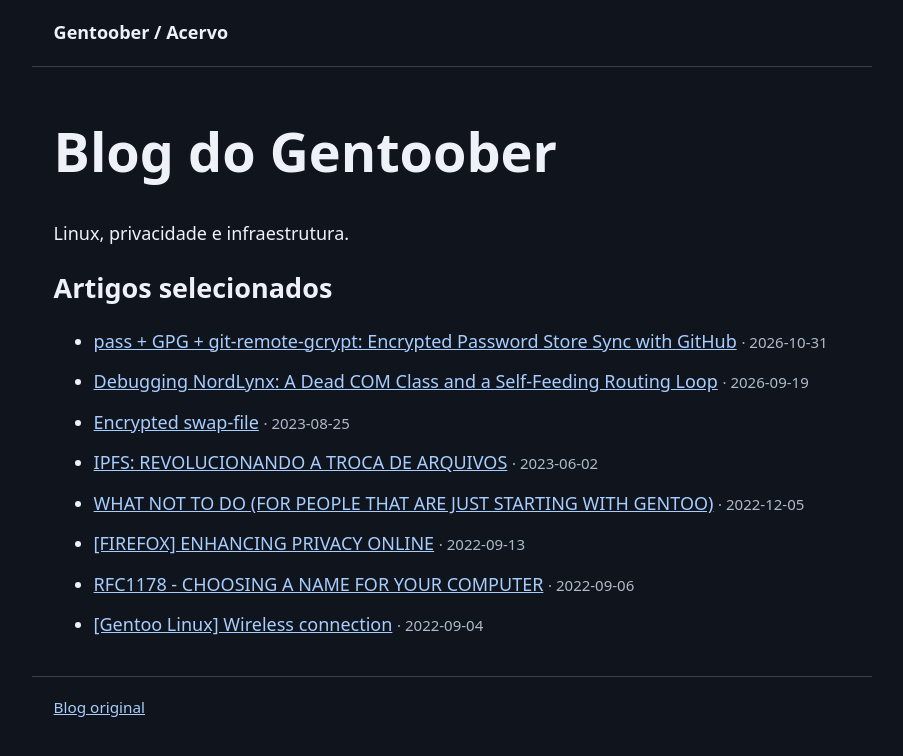
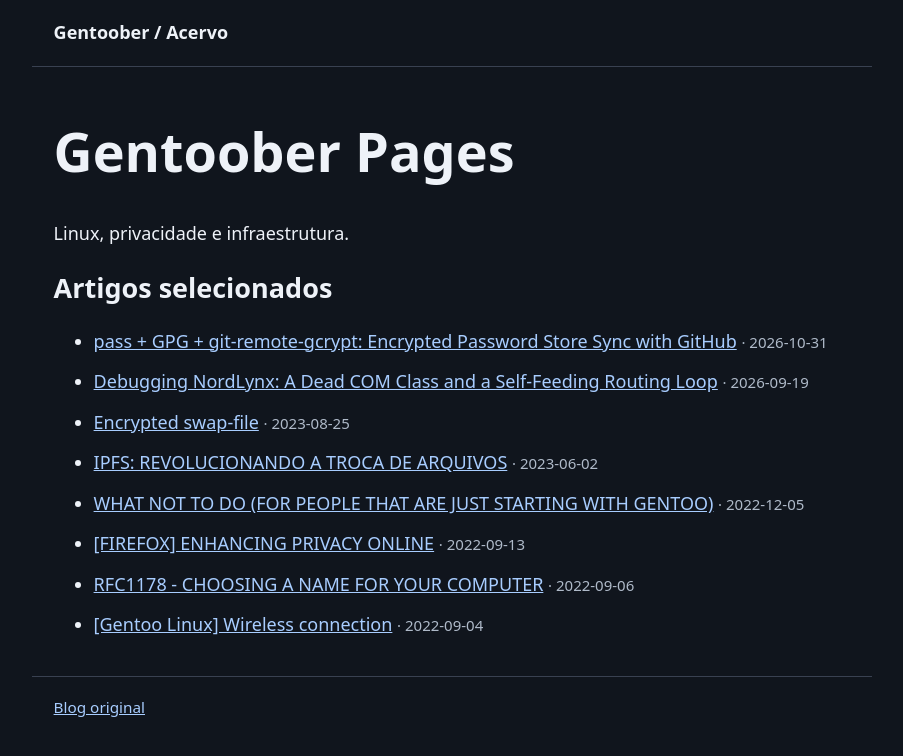
Before and after one commit to gentoober-one/blog, a plain HTML site: page docs/index.html in a window 1280 px wide. Shown: the whole page, without its empty margins (188-1091 px from the left). Drawn offline with Linux system fonts and the light colour scheme.

Commit message:
Update blog homepage title

```diff
--- a/docs/index.html
+++ b/docs/index.html
@@ -1,2 +1,2 @@
-<!DOCTYPE html><html lang="pt-BR"><head><meta charset="utf-8"><meta name="viewport" content="width=device-width"><meta name="robots" content="noindex,nofollow"><title>Blog do Gentoober</title><style>*{box-sizing:border-box}html{color-scheme:light dark;color:#eef2f8;background:#10151d;font:18px/1.65 system-ui,sans-serif}body{margin:0}header,main,footer{max-width:840px;margin:auto;padding:1rem 1.2rem}header{border-bottom:1px solid #394151;font-weight:700}a{color:#a8cdff;overflow-wrap:anywhere}h1{overflow-wrap:anywhere;font-size:clamp(1.75rem,5vw,3rem);line-height:1.14}h2,h3{line-height:1.25}.date,footer,small{color:#afbac9}li{margin:.6rem 0}pre{background:#1b2534;border:1px solid #394151;border-radius:.5rem;padding:.8rem;font-size:.85rem;overflow:auto}code{font-family:ui-monospace,monospace}img{max-width:100%;height:auto}footer{border-top:1px solid #394151;font-size:.85rem}blockquote{border-left:3px solid #a8cdff;margin-left:0;padding-left:1rem}
-</style></head><body><header>Gentoober / Acervo</header><main><h1>Blog do Gentoober</h1><p>Linux, privacidade e infraestrutura.</p><h2>Artigos selecionados</h2><ul><li><a href="/blog/2026/10/pass-gpg-git-remote-gcrypt-encrypted.html">pass + GPG + git-remote-gcrypt: Encrypted Password Store Sync with GitHub</a> <small>· 2026-10-31</small></li><li><a href="/blog/2026/09/debugging-nordlynx-dead-com-class-and.html">Debugging NordLynx: A Dead COM Class and a Self-Feeding Routing Loop</a> <small>· 2026-09-19</small></li><li><a href="/blog/2023/08/criando-um-swap-file-criptografado.html">Encrypted swap-file</a> <small>· 2023-08-25</small></li><li><a href="/blog/2023/06/ipfs-revolucionando-troca-de-arquivos.html">IPFS: REVOLUCIONANDO A TROCA DE ARQUIVOS</a> <small>· 2023-06-02</small></li><li><a href="/blog/2022/12/what-not-to-do-for-people-that-are-just.html">WHAT NOT TO DO (FOR PEOPLE THAT ARE JUST STARTING WITH GENTOO)</a> <small>· 2022-12-05</small></li><li><a href="/blog/2022/09/enhancing-privacy-online-firefox.html">[FIREFOX] ENHANCING PRIVACY ONLINE</a> <small>· 2022-09-13</small></li><li><a href="/blog/2022/09/rfc1178.html">RFC1178 - CHOOSING A NAME FOR YOUR COMPUTER</a> <small>· 2022-09-06</small></li><li><a href="/blog/2022/09/gentoo-linux-wireless-short-guide.html">[Gentoo Linux] Wireless connection</a> <small>· 2022-09-04</small></li></ul></main><footer><a href="https://gentoober.blogspot.com/">Blog original</a></footer></body></html>
+<!DOCTYPE html><html lang="pt-BR"><head><meta charset="utf-8"><meta name="viewport" content="width=device-width"><meta name="robots" content="noindex,nofollow"><title>Gentoober Pages</title><style>*{box-sizing:border-box}html{color-scheme:light dark;color:#eef2f8;background:#10151d;font:18px/1.65 system-ui,sans-serif}body{margin:0}header,main,footer{max-width:840px;margin:auto;padding:1rem 1.2rem}header{border-bottom:1px solid #394151;font-weight:700}a{color:#a8cdff;overflow-wrap:anywhere}h1{overflow-wrap:anywhere;font-size:clamp(1.75rem,5vw,3rem);line-height:1.14}h2,h3{line-height:1.25}.date,footer,small{color:#afbac9}li{margin:.6rem 0}pre{background:#1b2534;border:1px solid #394151;border-radius:.5rem;padding:.8rem;font-size:.85rem;overflow:auto}code{font-family:ui-monospace,monospace}img{max-width:100%;height:auto}footer{border-top:1px solid #394151;font-size:.85rem}blockquote{border-left:3px solid #a8cdff;margin-left:0;padding-left:1rem}
+</style></head><body><header>Gentoober / Acervo</header><main><h1>Gentoober Pages</h1><p>Linux, privacidade e infraestrutura.</p><h2>Artigos selecionados</h2><ul><li><a href="/blog/2026/10/pass-gpg-git-remote-gcrypt-encrypted.html">pass + GPG + git-remote-gcrypt: Encrypted Password Store Sync with GitHub</a> <small>· 2026-10-31</small></li><li><a href="/blog/2026/09/debugging-nordlynx-dead-com-class-and.html">Debugging NordLynx: A Dead COM Class and a Self-Feeding Routing Loop</a> <small>· 2026-09-19</small></li><li><a href="/blog/2023/08/criando-um-swap-file-criptografado.html">Encrypted swap-file</a> <small>· 2023-08-25</small></li><li><a href="/blog/2023/06/ipfs-revolucionando-troca-de-arquivos.html">IPFS: REVOLUCIONANDO A TROCA DE ARQUIVOS</a> <small>· 2023-06-02</small></li><li><a href="/blog/2022/12/what-not-to-do-for-people-that-are-just.html">WHAT NOT TO DO (FOR PEOPLE THAT ARE JUST STARTING WITH GENTOO)</a> <small>· 2022-12-05</small></li><li><a href="/blog/2022/09/enhancing-privacy-online-firefox.html">[FIREFOX] ENHANCING PRIVACY ONLINE</a> <small>· 2022-09-13</small></li><li><a href="/blog/2022/09/rfc1178.html">RFC1178 - CHOOSING A NAME FOR YOUR COMPUTER</a> <small>· 2022-09-06</small></li><li><a href="/blog/2022/09/gentoo-linux-wireless-short-guide.html">[Gentoo Linux] Wireless connection</a> <small>· 2022-09-04</small></li></ul></main><footer><a href="https://gentoober.blogspot.com/">Blog original</a></footer></body></html>
```
